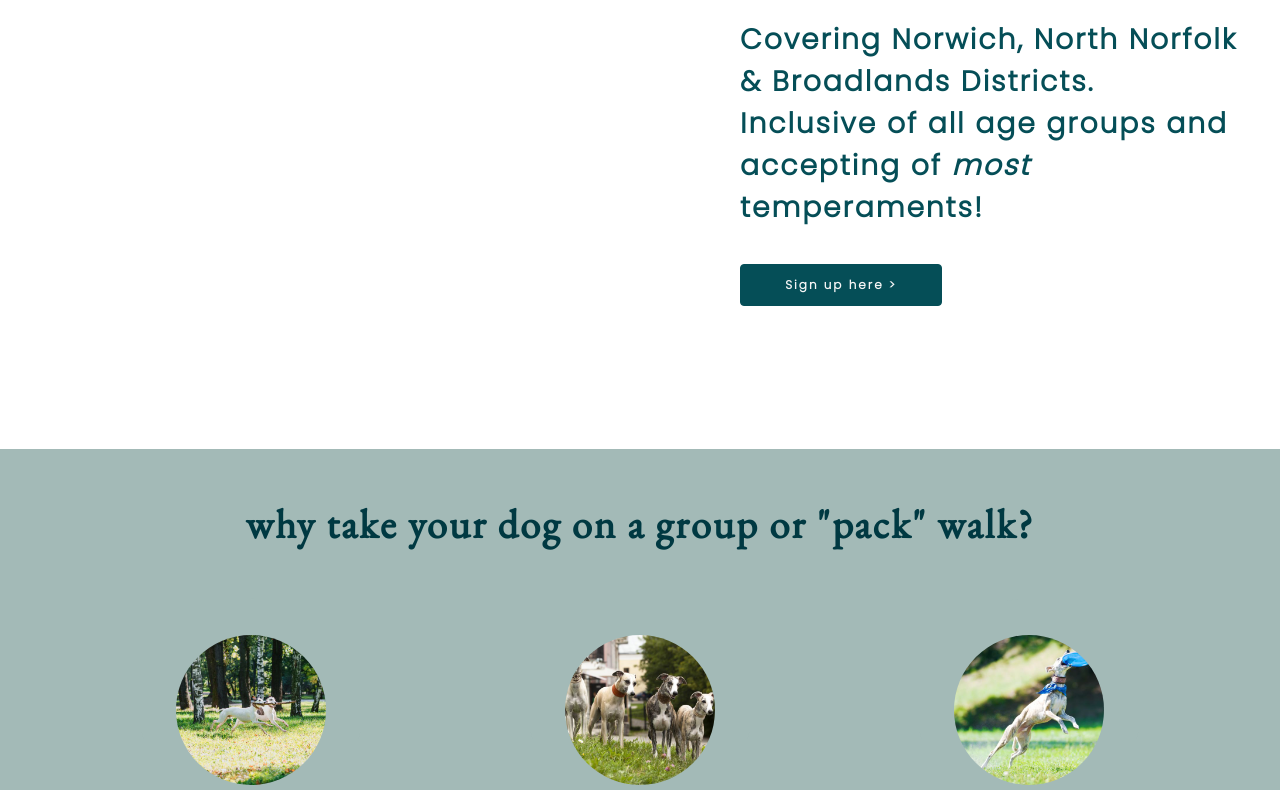
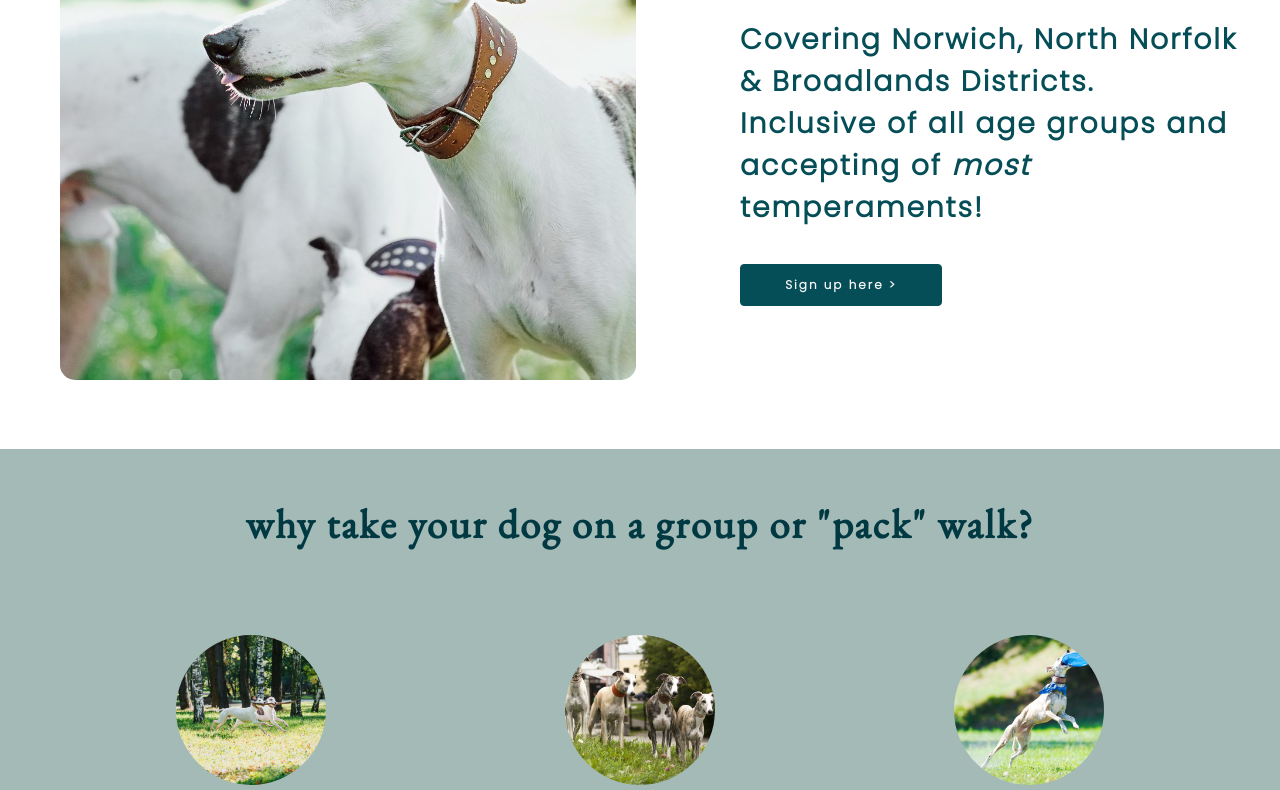
Before and after one commit to Rob-Mundy/whippet-walks, a plain HTML site: page index.html in a window 1280 px wide. Shown: the part 278-1068 px from the top of the page. Drawn offline with nearby package versions, Linux system fonts and the light colour scheme; the site is published under a folder, as on GitHub Pages, so addresses that start at the root find nothing; files whose address does not match are found by name.

Commit message:
Amend url for hero image second variation

```diff
--- a/assets/css/style.css
+++ b/assets/css/style.css
@@ -94,7 +94,7 @@ h2 {
 #hero-image {
     height: 550px;
     width: 45%;
-    background: url('/assets/images/___Two_White_Whippets_16x9\ Resized.jpg') no-repeat center center;
+    background: url('./assets/images/___Two_White_Whippets_16x9\ Resized.jpg') no-repeat center center;
     background-size: cover;
     margin: 36px 0px 36px 60px;
     padding: 36px;
```
